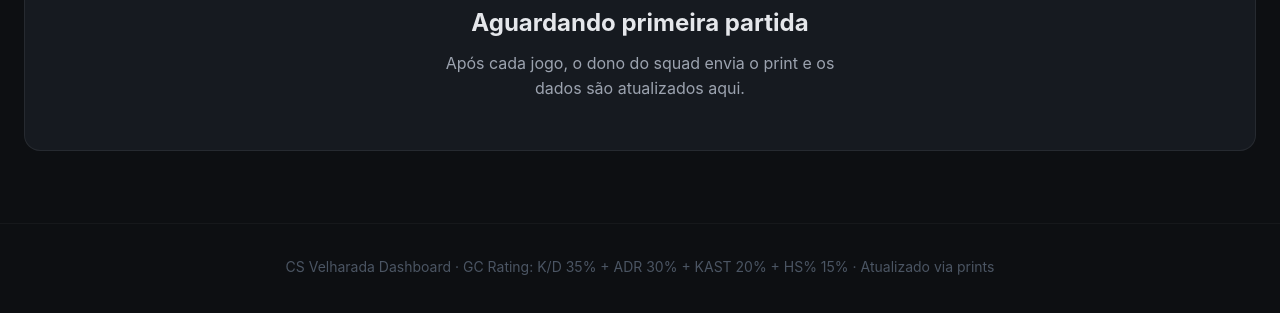
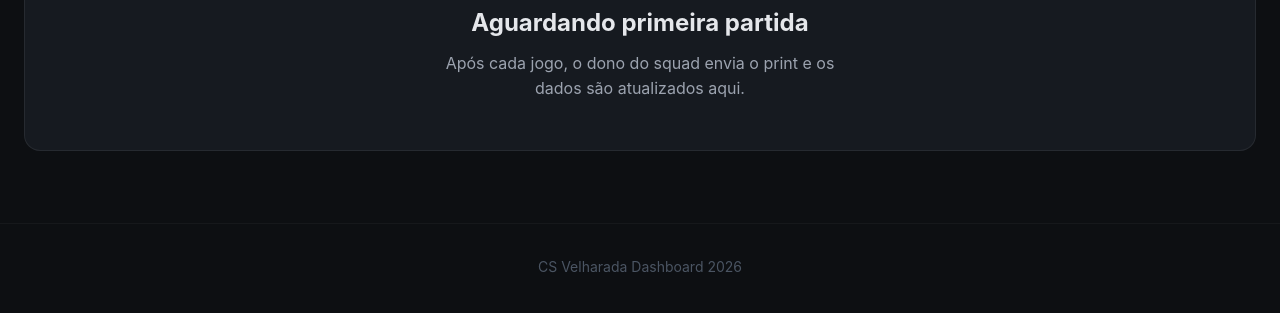
Before and after one commit to duhdev/gc-squad-dashboard, a plain HTML site: page index.html in a window 1280 px wide. Shown: the part 375-688 px from the top of the page. Drawn offline with nearby package versions, Linux system fonts and the light colour scheme; a web font is replaced by a local one.

Commit message:
Update index.html

```diff
--- a/index.html
+++ b/index.html
@@ -290,7 +290,7 @@ a,button{transition:color var(--transition),background var(--transition),border-
   </div>
 </main>
 
-<footer class="footer">CS Velharada Dashboard · GC Rating: K/D 35% + ADR 30% + KAST 20% + HS% 15% · Atualizado via prints</footer>
+<footer class="footer">CS Velharada Dashboard 2026</footer>
 
 <div class="modal-overlay hidden" id="profile-modal" onclick="closeModal(event)">
   <div class="modal" id="modal-content"></div>
```
